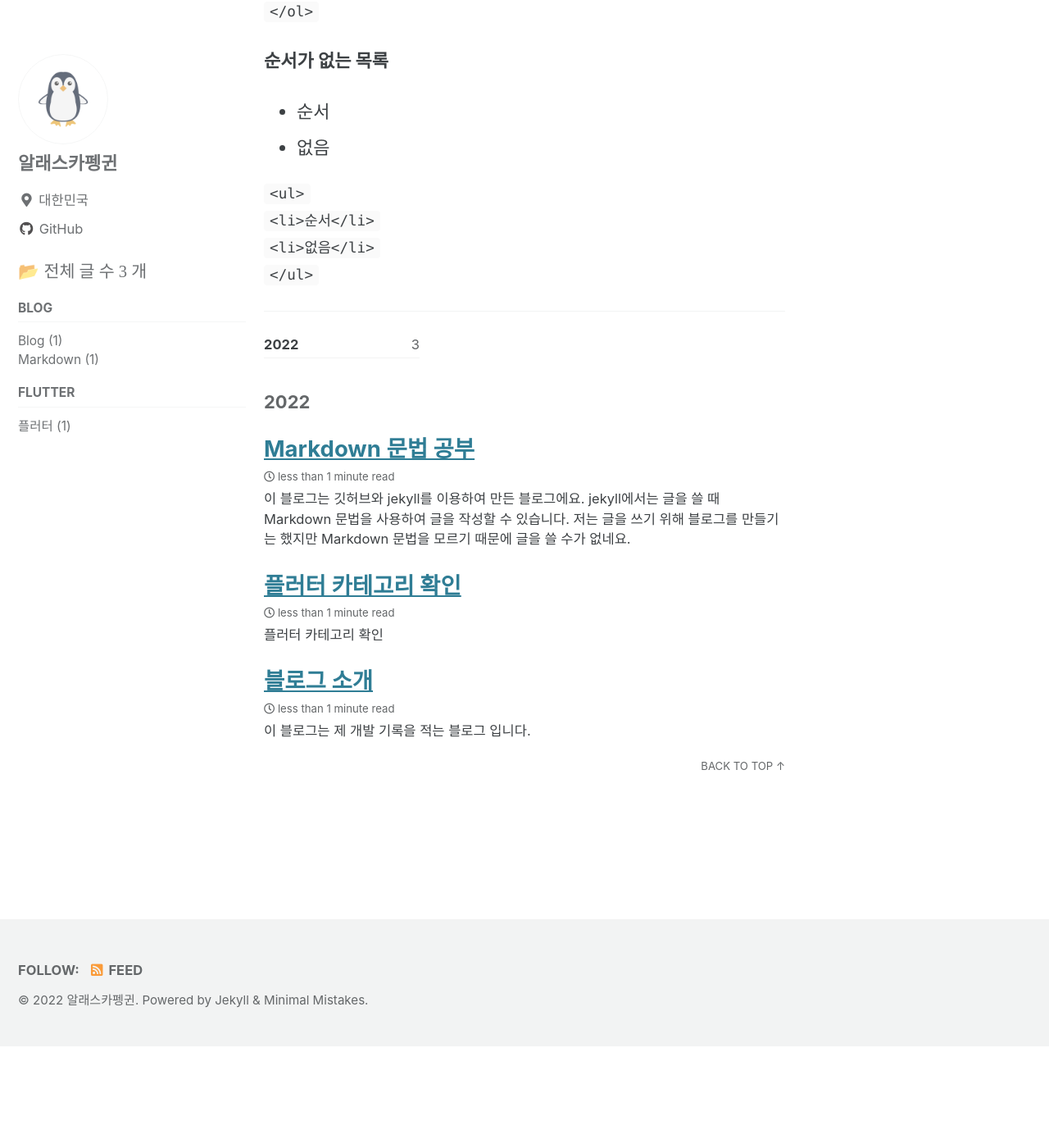
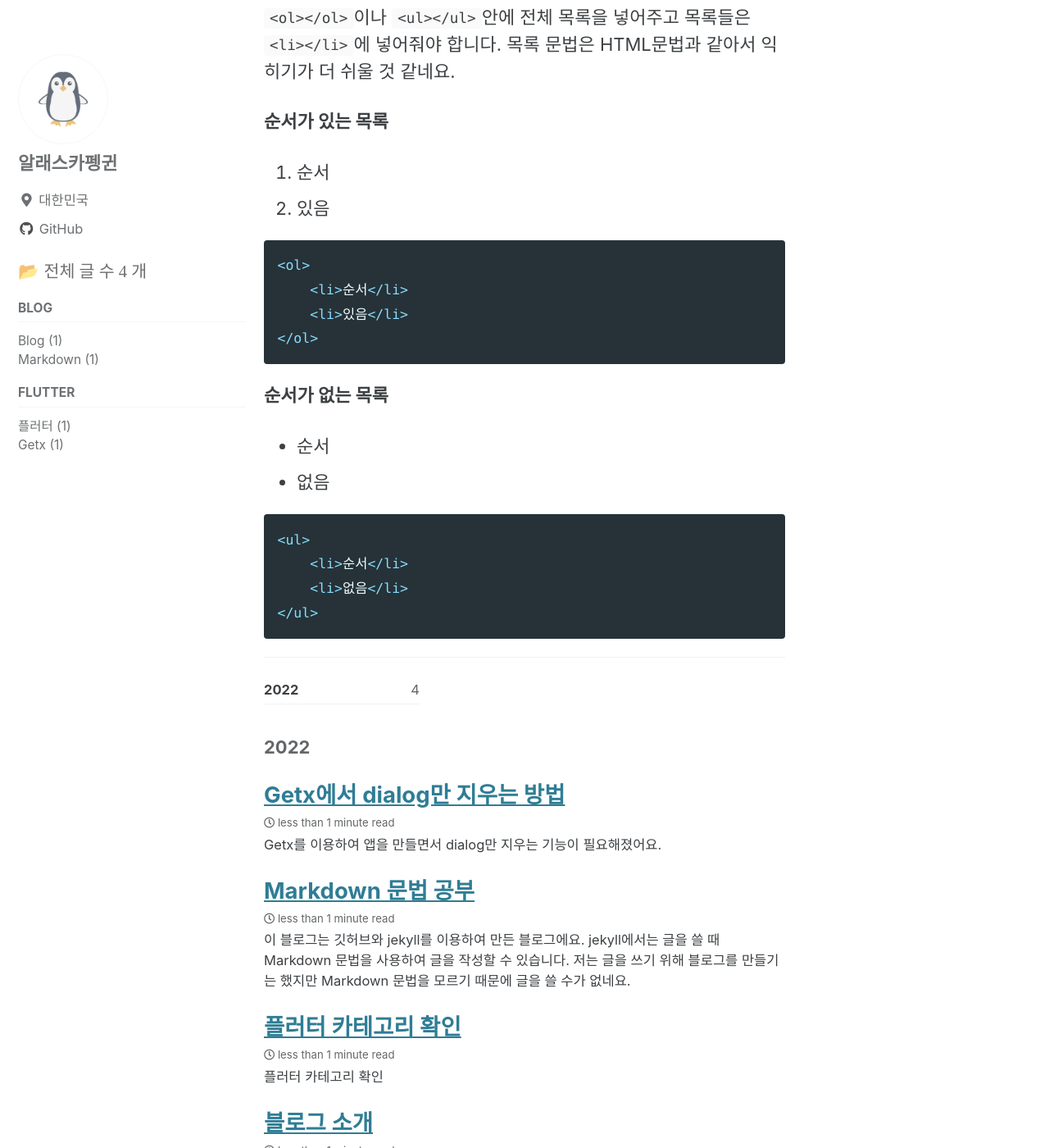
Before and after one commit to jhpark0888/jhpark0888.github.io, a Jekyll site: the page built from _posts/2022-07-09-markdown-grammar.markdown, in a window 1280 px wide and 1400 px high, scrolled down 2804 px. Shown: the whole window at 82% size. Built offline with Jekyll 4.4.1, drawn with Linux system fonts in a browser that asks for light colours; cached includes are drawn as plain includes; before the commit the page ends 4080 px from its top, so only the background shows below that; some of the changed text lies outside the part shown.

Commit message:
2022/07/10 getx dialog remove

````diff
--- a/_includes/nav_list_main
+++ b/_includes/nav_list_main
@@ -37,6 +37,13 @@
                     {% endif %}
                 {% endfor %}
             </ul>
+            <ul>
+                {% for category in site.categories %}
+                    {% if category[0] == "getx" %}
+                        <li><a href="/categories/getx" class="">Getx ({{category[1].size}})</a></li>
+                    {% endif %}
+                {% endfor %}
+            </ul>
 
       </li>
   </ul>
--- /dev/null
+++ b/_posts/2022-07-09-getx-dialog-remove.markdown
@@ -0,0 +1,32 @@
+---
+layout: posts
+title:  "Getx에서 dialog만 지우는 방법"
+date:   2022-07-10 16:53:51 +0900
+categories: getx
+---
+<br>
+Getx를 이용하여 앱을 만들면서 dialog만 지우는 기능이 필요해졌어요.
+
+처음에는 이런 식으로 처리해봤는데 이렇게 하면 현재 페이지까지 나가지더라고요.
+```dart
+void dialogBack() {
+  Get.back(closeOverlays: false);
+    }
+```
+
+___
+
+그래서 방법을 찾아봤는데 Getx에 `Get.isOverlaysClosed` 라는 변수가 있었어요. 이 변수는 dialog나 snackba나 bottomsheet가 닫혀있으면 true 열려있으면 false 값을 리턴합니다.
+
+그리고 Getx에는 `Get.until` 함수가 있었는데 이 함수는 return 값이 false 이면 현재 페이지를 나가고 반복하여 return 값이 true일 때까지 페이지를 나갑니다.
+
+이 변수와 함수를 이용하여 이 문제를 해결했습니다.
+
+```dart
+void dialogBack() {
+  Get.until((route) {
+    return Get.isOverlaysClosed;
+  });
+}
+```
+dialogBack 함수를 작동시키면 dialog나 snackbar나 bottomsheet는 전부 없어지고 페이지만 남게 됩니다.
--- a/_posts/2022-07-09-markdown-grammar.markdown
+++ b/_posts/2022-07-09-markdown-grammar.markdown
@@ -12,40 +12,69 @@ categories: markdown
 
 ___
 # 제목 1
-`# 제목 1`
+```markdown
+# 제목 1
+```
 
 ## 제목 2
-`## 제목 2`
+```markdown
+## 제목 2
+```
 
 ### 제목 3
-`### 제목 3`
+```markdown
+### 제목 3
+```
 
 ### 제목 3
-`### 제목 3`
+```markdown
+### 제목 3
+```
 
 #### 제목 4
-`#### 제목 4`
+```markdown
+#### 제목 4
+```
 
 ##### 제목 5
-`###### 제목 5`
+```markdown
+###### 제목 5
+```
 
 ###### 제목 6
-`###### 제목 6`
+```markdown
+###### 제목 6
+```
 
 제목을 사용할 때 쓸수 있는 문법들입니다. 크기가 다양해서 상황에 맞게 쓸 수 있을 것 같아요.
 
 ___
 # 강조
 
-*이탤릭체* <br>`*이탤릭체*` or `_이탤릭체_`
+*이탤릭체*
+```markdown
+*이탤릭체* or _이탤릭체_
+```
 
-**두껍게** <br>`**두껍게**` or `__두껍게__`
+**두껍게**
+```markdown
+**두껍게** or __두껍게__
+```
 
-**_이탤릭체와 두껍게 같이 사용_** <br>`**_이탤릭체와 두껍게 같이 사용_**`
+**_이탤릭체와 두껍게 같이 사용_**
+```markdown
+**_이탤릭체와 두껍게 같이 사용_**
+```
 
-~~취소선~~ <br>`~~취소선~~`
+~~취소선~~
+```markdown
+~~취소선~~
+```
 
-<u>밑줄</u> <br>`<u>밑줄</u>`
+<u>밑줄</u>
+```markdown
+<u>밑줄</u>
+```
 
 ___
 # 줄바꿈
@@ -67,10 +96,12 @@ ___
 </ol>
 
 
-`<ol>`
-`<li>순서</li>`
-`<li>있음</li>`
-`</ol>`
+```markdown
+<ol>
+    <li>순서</li>
+    <li>있음</li>
+</ol>
+```
 
 **순서가 없는 목록**
 
@@ -79,10 +110,10 @@ ___
     <li>없음</li>
 </ul>
 
-
-`<ul>`
-`<li>순서</li>`
-`<li>없음</li>`
-`</ul>`
-
+```markdown
+<ul>
+    <li>순서</li>
+    <li>없음</li>
+</ul>
+```
 ___
````
Also changed, not shown: _pages/categories/category-getx.markdown (added, +11 -0 lines), Gemfile.lock.
